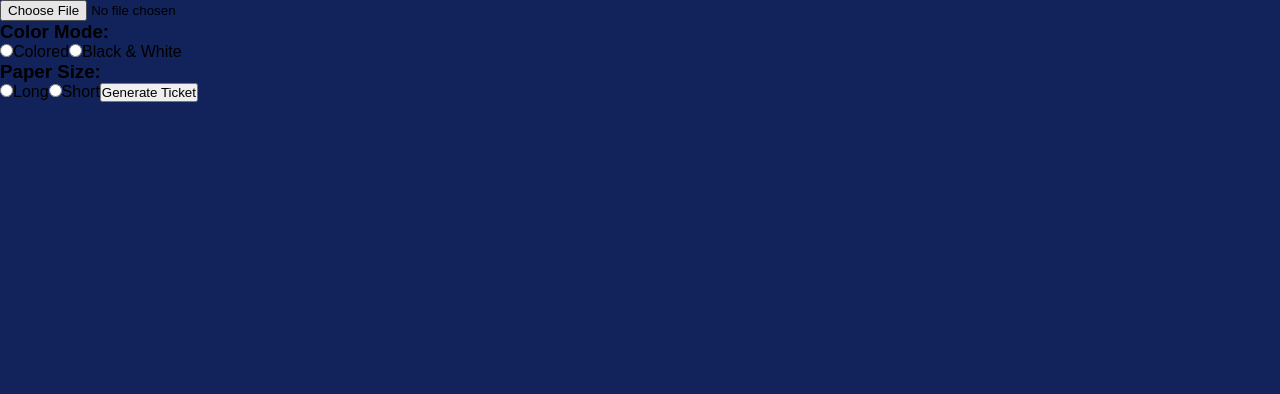
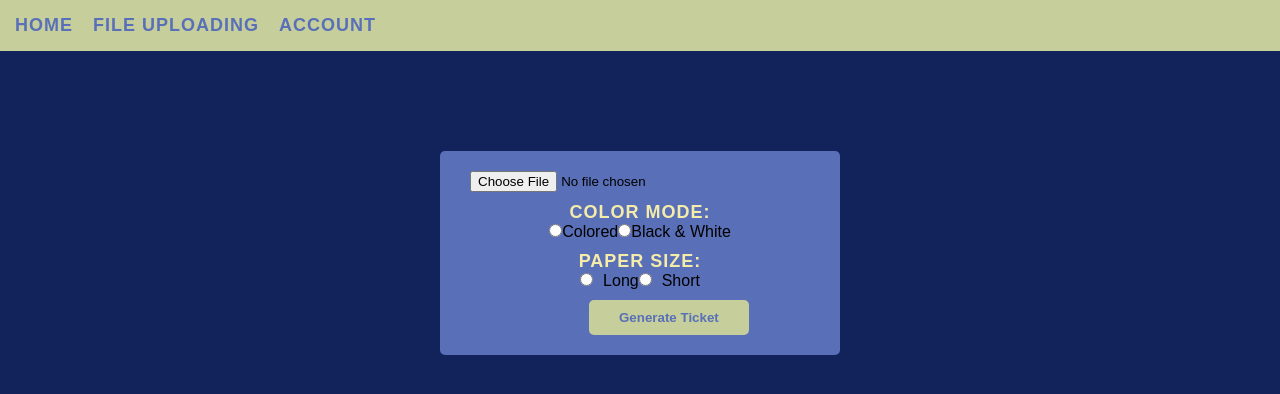
Before and after one commit to lrnzoclmb/Thesis, a React (Create React App) app in the folder my-react-app/: page /FileManagement in a window 1280 px wide. Shown: the top 394 px of the page. Built offline with nearby package versions, Linux system fonts and the light colour scheme.

Commit message:
new css design

```diff
--- a/my-react-app/src/FileManagement.js
+++ b/my-react-app/src/FileManagement.js
@@ -4,6 +4,9 @@ import { ref as storageRef, uploadBytes, getDownloadURL } from "firebase/storage
 import { ref as dbRef, push, get } from "firebase/database";
 import { v4 } from "uuid";
 import QRCode from 'react-qr-code';
+import NavBar from './NavBar'
+import './filemanage.css'
+
 
 function FileManagement() {
   const [fileUpload, setFileUpload] = useState(null);
@@ -56,7 +59,9 @@ function FileManagement() {
 
 
   return (
-    <div className="home">
+    <>
+    <NavBar />
+    <div className="file-management">
         <input
           type="file"
           accept=".pdf"
@@ -64,13 +69,14 @@ function FileManagement() {
             setFileUpload(event.target.files[0]);
           }}
         />
+        <div className="color-mode">
           <h3>Color Mode: </h3>
           <input
             type="radio"
             name="color"
             value="Colored"
             id="colored"
-        onChange={() => setColor("Colored")}
+            onChange={() => setColor('Colored')}
           />
           <label htmlFor="colored">Colored</label>
           <input
@@ -78,16 +84,18 @@ function FileManagement() {
             name="color"
             value="BnW"
             id="bnw"
-        onChange={() => setColor("BnW")}
+            onChange={() => setColor('BnW')}
           />
           <label htmlFor="bnw">Black & White</label>
+        </div>
+        <div className="paper-size">
           <h3>Paper Size: </h3>
           <input
             type="radio"
             name="size"
             value="Long"
             id="long"
-        onChange={() => setSize("Long")}
+            onChange={() => setSize('Long')}
           />
           <label htmlFor="long">Long</label>
           <input
@@ -95,18 +103,19 @@ function FileManagement() {
             name="size"
             value="Short"
             id="short"
-        onChange={() => setSize("Short")}
+            onChange={() => setSize('Short')}
           />
           <label htmlFor="short">Short</label>
+        </div>
         <button onClick={uploadFile}>Generate Ticket</button>
         {qrCodeData && (
-        <div>
+          <div className="qr-code">
             <h3>QR Code:</h3>
             <QRCode value={qrCodeData} />
           </div>
         )}
-
       </div>
+    </>
   );
 }
 
--- a/my-react-app/src/Homepage.js
+++ /dev/null
@@ -1,14 +0,0 @@
-import React, { useState } from 'react'
-import { Link, useNavigate } from 'react-router-dom'
-import firebase from './firebase'
-
-const Homepage = () => {
-  return (
-    <div>
-      <p>Get started <Link to="/FileManagement">Uploading</Link></p>
-    </div>
-
-  )
-}
-
-export default Homepage
--- /dev/null
+++ b/my-react-app/src/NavBar.js
@@ -0,0 +1,26 @@
+import React from 'react'
+import { Link  } from 'react-router-dom'
+import './nav.css'
+
+const NavBar = () => {
+  return (
+    <div>
+        <nav>
+          <ul>
+            <li>
+              <Link to=" " className='tab'>Home</Link>
+            </li>
+            <li>
+              <Link to="/FileManagement" className='tab'>File Uploading</Link>
+            </li>
+            <li>
+              <Link to="/contact" className='tab' >Account</Link>
+            </li>
+          </ul>
+        </nav>
+    </div>
+
+  )
+}
+
+export default NavBar
--- /dev/null
+++ b/my-react-app/src/filemanage.css
@@ -0,0 +1,59 @@
+.file-management {
+    background-color: #596FB7;
+    padding: 20px 30px;
+    margin: 0px auto;
+    width: 400px;
+    margin-top: 100px;
+    outline: none;
+    border: none;
+    border-radius: 5px;
+  }
+
+  .color-mode,
+  .paper-size {
+    margin-top: 10px;
+    text-align: center;
+  }
+
+  .qr-code {
+    margin-top: 20px;
+  }
+
+  .file-management button
+  {
+    margin-top: 10px;
+    margin-left: 35%;
+    padding: 10px 30px;
+    border: none;
+    outline: none;
+    background: #C6CF9B;
+    border-radius: 5px;
+    color: #596FB7;
+    font-weight: 600;
+  }
+
+  .color-mode h3
+  {
+    text-align: center;
+    color: #F6ECA9;
+    font-size: 18px;
+    text-transform: uppercase;
+    font-weight: 600;
+    letter-spacing: 1px;
+  }
+
+  .paper-size h3
+  {
+    text-align: center;
+    color: #F6ECA9;
+    font-size: 18px;
+    text-transform: uppercase;
+    font-weight: 600;
+    letter-spacing: 1px;
+    margin-top: 10px;
+  }
+
+  .paper-size input
+  {
+    margin-right: 10px;
+  }
--- a/my-react-app/src/login.js
+++ b/my-react-app/src/login.js
@@ -20,7 +20,7 @@ const Login = () => {
           {
 
               alert("Login successfully")
-              navigate("/Homepage");
+              navigate("/FileManagement");
           }
       }
       catch (error)
--- /dev/null
+++ b/my-react-app/src/nav.css
@@ -0,0 +1,28 @@
+nav {
+    background-color: #C6CF9B;
+    padding: 15px;
+  }
+
+  ul {
+    list-style-type: none;
+    margin: 0;
+    padding: 0;
+    display: flex;
+  }
+
+  nav li .tab {
+    margin-right: 20px;
+    margin-left: auto;
+    text-align: center;
+    text-decoration: none;
+    color: #596FB7;
+    outline: none;
+    font-size: 18px;
+    text-transform: uppercase;
+    font-weight: 600;
+    letter-spacing: 1px;
+  }
+
+  nav li .tab:hover {
+    color: black;
+  }
--- a/my-react-app/src/rout.js
+++ b/my-react-app/src/rout.js
@@ -4,6 +4,7 @@ import Signup from './signup'
 import Login from './login'
 import Homepage from './Homepage'
 import FileManagement from './FileManagement'
+
 
 const Rout = () => {
   return (
--- a/my-react-app/src/signup.css
+++ b/my-react-app/src/signup.css
@@ -75,6 +75,11 @@ body
     outline: none;
     background: #C6CF9B;
     border-radius: 5px;
-    color: #F6ECA9;
+    color: #596FB7;
     font-weight: 600;
 }
+
+.main_container_signup p Link
+{
+    text-decoration: none;
+}
```
Lines whose indentation alone changed are shown as unchanged.
